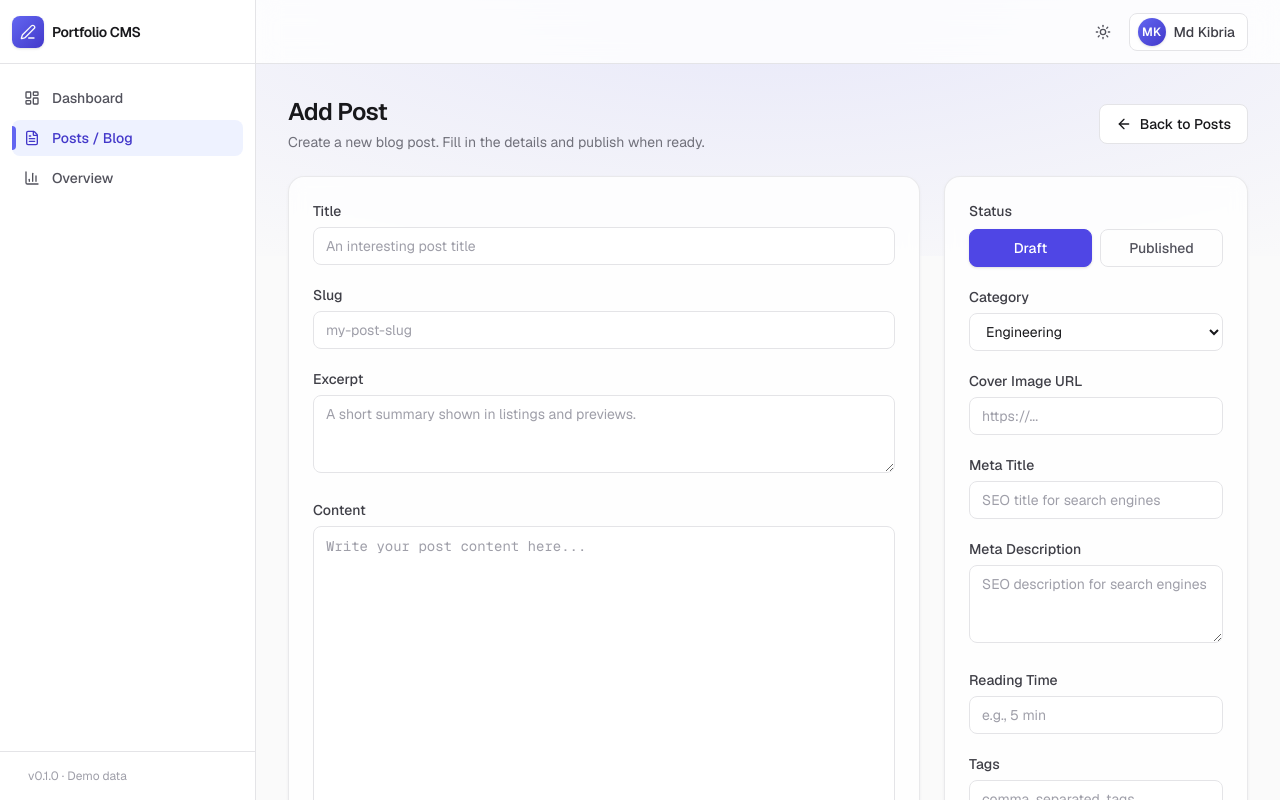
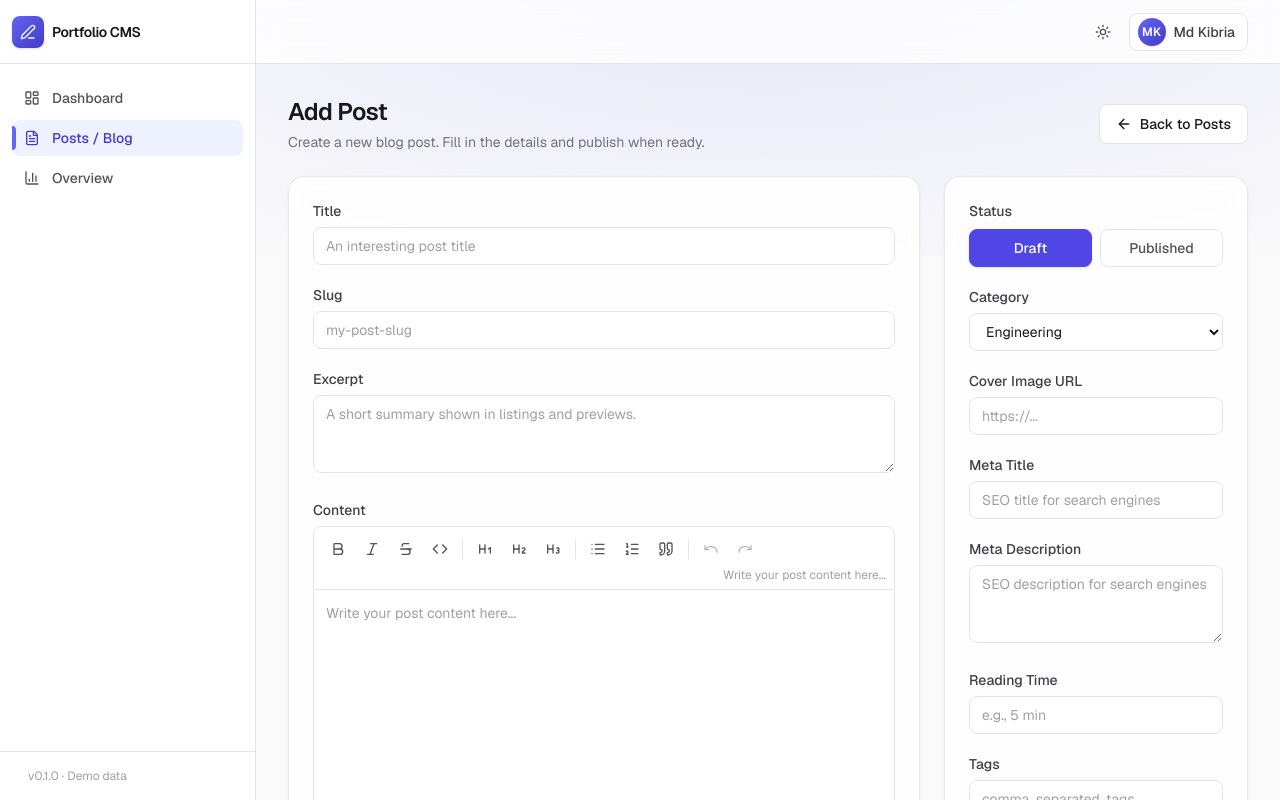
Before and after one commit to kibriahq/portfolio-cms, a Next.js app: page /posts/new in a window 1280 px wide. Shown: the top 800 px of the page. Built offline with nearby package versions, Linux system fonts and the light colour scheme.

Commit message:
feat: implement RichTextEditor

```diff
--- a/package.json
+++ b/package.json
@@ -9,6 +9,10 @@
     "lint": "eslint"
   },
   "dependencies": {
+    "@tiptap/extension-placeholder": "^3.29.2",
+    "@tiptap/pm": "^3.29.2",
+    "@tiptap/react": "^3.29.2",
+    "@tiptap/starter-kit": "^3.29.2",
     "lucide-react": "^1.28.0",
     "next": "16.3.0",
     "react": "19.2.8",
--- a/src/app/globals.css
+++ b/src/app/globals.css
@@ -52,3 +52,104 @@
     @apply rounded-full border-2 border-transparent bg-zinc-300 bg-clip-padding dark:bg-zinc-700;
   }
 }
+
+@layer components {
+  .tiptap-content {
+    color: theme(--color-zinc-900);
+  }
+
+  .dark .tiptap-content {
+    color: theme(--color-zinc-50);
+  }
+
+  .tiptap-content:focus {
+    outline: none;
+  }
+
+  .tiptap-content > * + * {
+    margin-top: 0.75rem;
+  }
+
+  .tiptap-content h1 {
+    font-size: 1.5rem;
+    font-weight: 700;
+    line-height: 1.3;
+  }
+
+  .tiptap-content h2 {
+    font-size: 1.25rem;
+    font-weight: 700;
+    line-height: 1.3;
+  }
+
+  .tiptap-content h3 {
+    font-size: 1.125rem;
+    font-weight: 600;
+    line-height: 1.3;
+  }
+
+  .tiptap-content ul {
+    list-style: disc;
+    padding-left: 1.5rem;
+  }
+
+  .tiptap-content ol {
+    list-style: decimal;
+    padding-left: 1.5rem;
+  }
+
+  .tiptap-content li > * + * {
+    margin-top: 0.25rem;
+  }
+
+  .tiptap-content blockquote {
+    border-left: 3px solid theme(--color-accent-500);
+    padding-left: 1rem;
+    color: theme(--color-zinc-600);
+    font-style: italic;
+  }
+
+  .dark .tiptap-content blockquote {
+    color: theme(--color-zinc-400);
+  }
+
+  .tiptap-content code {
+    border-radius: 0.25rem;
+    background-color: theme(--color-zinc-100);
+    padding: 0.125rem 0.3rem;
+    font-family: var(--font-mono), monospace;
+    font-size: 0.85em;
+  }
+
+  .dark .tiptap-content code {
+    background-color: theme(--color-zinc-800);
+  }
+
+  .tiptap-content pre {
+    border-radius: 0.5rem;
+    background-color: theme(--color-zinc-900);
+    padding: 0.875rem 1rem;
+    overflow-x: auto;
+    color: theme(--color-zinc-50);
+  }
+
+  .tiptap-content pre code {
+    background-color: transparent;
+    padding: 0;
+    color: inherit;
+    font-size: 0.85em;
+  }
+
+  .tiptap-content a {
+    color: theme(--color-accent-600);
+    text-decoration: underline;
+  }
+
+  .tiptap-content p.is-editor-empty:first-child::before {
+    content: attr(data-placeholder);
+    float: left;
+    height: 0;
+    pointer-events: none;
+    color: theme(--color-zinc-400);
+  }
+}
--- a/src/components/forms/PostForm.tsx
+++ b/src/components/forms/PostForm.tsx
@@ -6,6 +6,7 @@ import { Card } from "@/components/ui/Card";
 import { Button, buttonVariants } from "@/components/ui/Button";
 import { cn } from "@/lib/utils";
 import type { PostStatus } from "@/types/post";
+import { RichTextEditor } from "./RichTextEditor";
 
 const categories = [
   "Engineering",
@@ -78,13 +79,10 @@ export function PostForm() {
           </Field>
 
           <Field label="Content" htmlFor="content">
-            <textarea
-              id="content"
+            <RichTextEditor
               value={form.content}
-              onChange={(e) => update("content", e.target.value)}
+              onChange={(html) => update("content", html)}
               placeholder="Write your post content here..."
-              rows={14}
-              className={cn(inputClass, "font-mono text-sm leading-relaxed")}
             />
           </Field>
         </Card>
--- /dev/null
+++ b/src/components/forms/RichTextEditor.tsx
@@ -0,0 +1,243 @@
+"use client";
+
+import { useEditor, EditorContent, type Editor } from "@tiptap/react";
+import StarterKit from "@tiptap/starter-kit";
+import Placeholder from "@tiptap/extension-placeholder";
+import {
+  Bold,
+  Italic,
+  Strikethrough,
+  Code,
+  Heading1,
+  Heading2,
+  Heading3,
+  List,
+  ListOrdered,
+  Quote,
+  Undo,
+  Redo,
+} from "lucide-react";
+import { useEffect } from "react";
+import { cn } from "@/lib/utils";
+
+interface RichTextEditorProps {
+  value: string;
+  onChange: (html: string) => void;
+  placeholder?: string;
+  className?: string;
+}
+
+interface ToolbarButtonProps {
+  onClick: () => void;
+  active?: boolean;
+  disabled?: boolean;
+  label: string;
+  children: React.ReactNode;
+}
+
+function ToolbarButton({
+  onClick,
+  active,
+  disabled,
+  label,
+  children,
+}: ToolbarButtonProps) {
+  return (
+    <button
+      type="button"
+      title={label}
+      aria-label={label}
+      aria-pressed={active}
+      disabled={disabled}
+      onMouseDown={(event) => event.preventDefault()}
+      onClick={onClick}
+      className={cn(
+        "inline-flex h-8 w-8 items-center justify-center rounded-md transition-colors",
+        "text-zinc-600 hover:bg-zinc-100 hover:text-zinc-900",
+        "dark:text-zinc-400 dark:hover:bg-zinc-800 dark:hover:text-zinc-50",
+        "disabled:pointer-events-none disabled:opacity-40",
+        active &&
+          "bg-accent-600 text-white hover:bg-accent-600 hover:text-white dark:hover:bg-accent-600",
+      )}
+    >
+      {children}
+    </button>
+  );
+}
+
+function Divider() {
+  return (
+    <span className="mx-1 h-5 w-px bg-zinc-200 dark:bg-zinc-800" aria-hidden />
+  );
+}
+
+const editorClass =
+  "tiptap-content min-h-[20rem] px-3 py-3 text-sm leading-relaxed focus:outline-none";
+
+export function RichTextEditor({
+  value,
+  onChange,
+  placeholder,
+  className,
+}: RichTextEditorProps) {
+  const editor = useEditor({
+    extensions: [
+      StarterKit.configure({
+        heading: { levels: [1, 2, 3] },
+      }),
+      Placeholder.configure({
+        placeholder: placeholder ?? "Write your post content here...",
+      }),
+    ],
+    content: value,
+    editorProps: {
+      attributes: {
+        class: editorClass,
+        "aria-label": "Post content editor",
+      },
+    },
+    onUpdate: ({ editor }) => {
+      onChange(editor.getHTML());
+    },
+  });
+
+  useEffect(() => {
+    if (editor && value !== editor.getHTML()) {
+      editor.commands.setContent(value, { emitUpdate: false });
+    }
+  }, [value, editor]);
+
+  if (!editor) {
+    return null;
+  }
+
+  return (
+    <div
+      className={cn(
+        "rounded-lg border border-zinc-200 bg-white transition-colors focus-within:border-accent-500 focus-within:ring-2 focus-within:ring-accent-500/30 dark:border-zinc-800 dark:bg-zinc-900",
+        className,
+      )}
+    >
+      <Toolbar editor={editor} placeholder={placeholder} />
+      <EditorContent editor={editor} />
+    </div>
+  );
+}
+
+function Toolbar({
+  editor,
+  placeholder,
+}: {
+  editor: Editor;
+  placeholder?: string;
+}) {
+  return (
+    <div className="flex flex-wrap items-center gap-0.5 border-b border-zinc-200 px-2 py-1.5 dark:border-zinc-800">
+      <ToolbarButton
+        label="Bold"
+        active={editor.isActive("bold")}
+        onClick={() => editor.chain().focus().toggleBold().run()}
+      >
+        <Bold className="h-4 w-4" />
+      </ToolbarButton>
+      <ToolbarButton
+        label="Italic"
+        active={editor.isActive("italic")}
+        onClick={() => editor.chain().focus().toggleItalic().run()}
+      >
+        <Italic className="h-4 w-4" />
+      </ToolbarButton>
+      <ToolbarButton
+        label="Strikethrough"
+        active={editor.isActive("strike")}
+        onClick={() => editor.chain().focus().toggleStrike().run()}
+      >
+        <Strikethrough className="h-4 w-4" />
+      </ToolbarButton>
+      <ToolbarButton
+        label="Inline code"
+        active={editor.isActive("code")}
+        onClick={() => editor.chain().focus().toggleCode().run()}
+      >
+        <Code className="h-4 w-4" />
+      </ToolbarButton>
+
+      <Divider />
+
+      <ToolbarButton
+        label="Heading 1"
+        active={editor.isActive("heading", { level: 1 })}
+        onClick={() =>
+          editor.chain().focus().toggleHeading({ level: 1 }).run()
+        }
+      >
+        <Heading1 className="h-4 w-4" />
+      </ToolbarButton>
+      <ToolbarButton
+        label="Heading 2"
+        active={editor.isActive("heading", { level: 2 })}
+        onClick={() =>
+          editor.chain().focus().toggleHeading({ level: 2 }).run()
+        }
+      >
+        <Heading2 className="h-4 w-4" />
+      </ToolbarButton>
+      <ToolbarButton
+        label="Heading 3"
+        active={editor.isActive("heading", { level: 3 })}
+        onClick={() =>
+          editor.chain().focus().toggleHeading({ level: 3 }).run()
+        }
+      >
+        <Heading3 className="h-4 w-4" />
+      </ToolbarButton>
+
+      <Divider />
+
+      <ToolbarButton
+        label="Bullet list"
+        active={editor.isActive("bulletList")}
+        onClick={() => editor.chain().focus().toggleBulletList().run()}
+      >
+        <List className="h-4 w-4" />
+      </ToolbarButton>
+      <ToolbarButton
+        label="Ordered list"
+        active={editor.isActive("orderedList")}
+        onClick={() => editor.chain().focus().toggleOrderedList().run()}
+      >
+        <ListOrdered className="h-4 w-4" />
+      </ToolbarButton>
+      <ToolbarButton
+        label="Blockquote"
+        active={editor.isActive("blockquote")}
+        onClick={() => editor.chain().focus().toggleBlockquote().run()}
+      >
+        <Quote className="h-4 w-4" />
+      </ToolbarButton>
+
+      <Divider />
+
+      <ToolbarButton
+        label="Undo"
+        disabled={!editor.can().undo()}
+        onClick={() => editor.chain().focus().undo().run()}
+      >
+        <Undo className="h-4 w-4" />
+      </ToolbarButton>
+      <ToolbarButton
+        label="Redo"
+        disabled={!editor.can().redo()}
+        onClick={() => editor.chain().focus().redo().run()}
+      >
+        <Redo className="h-4 w-4" />
+      </ToolbarButton>
+
+      {placeholder ? (
+        <span className="ml-auto hidden text-xs text-zinc-400 dark:text-zinc-600 sm:block">
+          {placeholder}
+        </span>
+      ) : null}
+    </div>
+  );
+}
```
Also changed, not shown: 1 other file (tests, documents, lock files or other folders).
